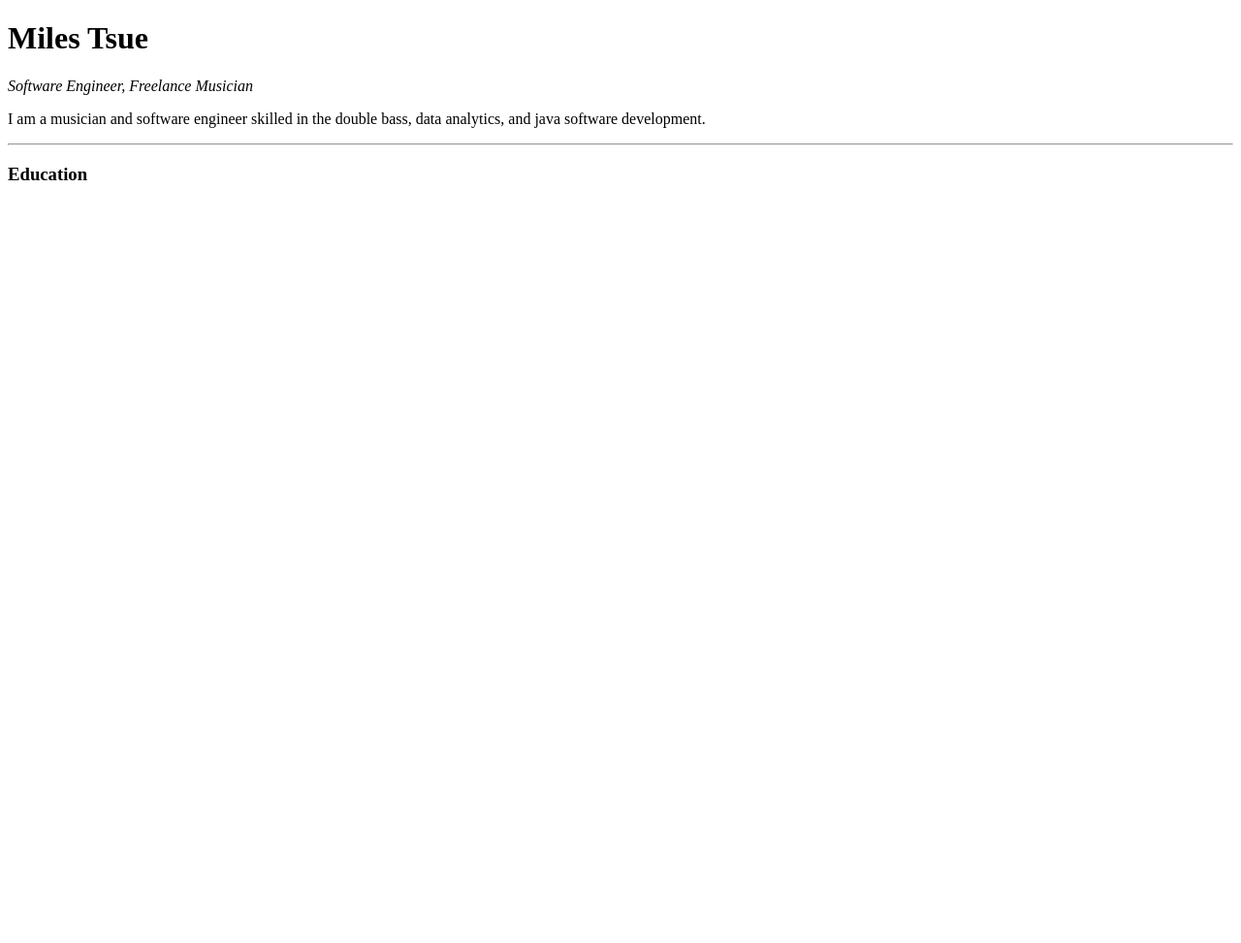
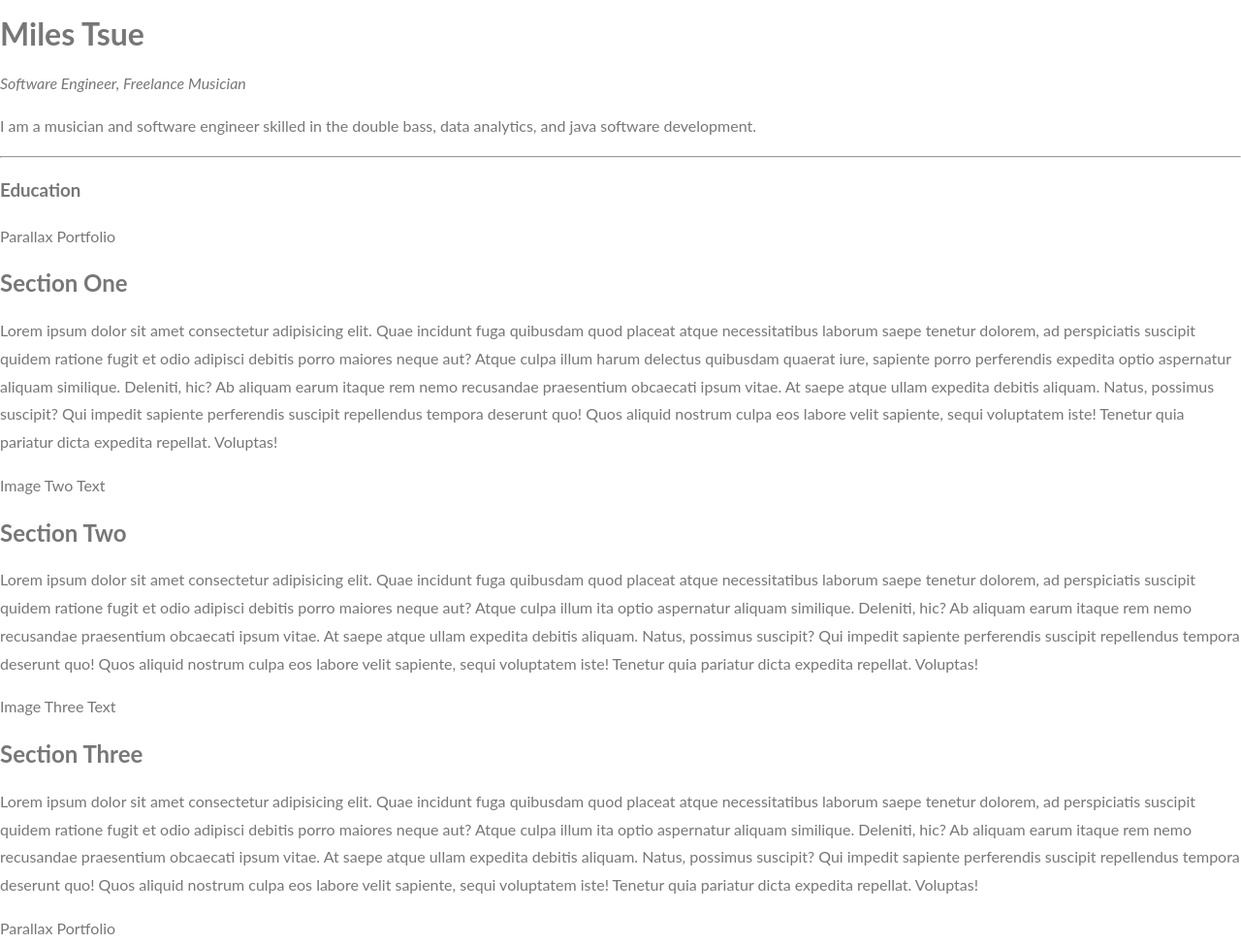
Before and after one commit to Kyle2Miles93/Portfolio2, a plain HTML site: page index.html in a window 1280 px wide. Shown: the whole page at 97% size. Before the commit the page ends 800 px from the top, so only its background shows below. Drawn offline with Linux system fonts and the light colour scheme.

Commit message:
added css and basic html outline using dummy lorem ipsum text

```diff
--- a/css/style.css
+++ b/css/style.css
@@ -0,0 +1,10 @@
+body, html {
+    height: 100%;
+    margin: 0;
+    font-size:16px;
+    font-family:"Lato", sans-serif;
+    font-weight: 400;
+    line-height: 1.8em;
+    color: #777;
+
+}
--- a/index.html
+++ b/index.html
@@ -8,6 +8,7 @@
     <title> 🎻 Miles's Parallax Portfolio</title>
     <link rel="shortcut icon" type="image/jpeg" href="/resources/Miles_Tsue.jpeg">
     <link rel="stylesheet" href="css/style.css">
+
 </head>
 
 <body>
@@ -17,8 +18,61 @@
         data analytics, and java software development.
     </p>
     <hr>
-        <h3>Education</h3>
+    <h3>Education</h3>
 
+  <div class="pimg1">
+    <div class="ptext"></div>
+      <span class="border">
+        Parallax Portfolio
+    </span>
+    </div>
+
+    <section class="section section-light">
+        <h2>Section One</h2>
+          <p>
+            Lorem ipsum dolor sit amet consectetur adipisicing elit. Quae incidunt fuga quibusdam quod placeat atque necessitatibus laborum saepe tenetur dolorem, ad perspiciatis suscipit quidem ratione fugit et odio adipisci debitis porro maiores neque aut? Atque culpa illum harum delectus quibusdam quaerat iure, sapiente porro perferendis expedita optio aspernatur aliquam similique. Deleniti, hic? Ab aliquam earum itaque rem nemo recusandae praesentium obcaecati ipsum vitae. At saepe atque ullam expedita debitis aliquam. Natus, possimus suscipit? Qui impedit sapiente perferendis suscipit repellendus tempora deserunt quo! Quos aliquid nostrum culpa eos labore velit sapiente, sequi voluptatem iste! Tenetur quia pariatur dicta expedita repellat. Voluptas!
+
+          </p>
+    </section>
+
+    <div class="pimg2">
+      <div class="ptext">
+          <span class="border">
+              Image Two Text
+          </span>
+      </div>
+    </div>
+
+    <section class="section section-dark">
+        <h2>Section Two</h2>
+          <p>
+            Lorem ipsum dolor sit amet consectetur adipisicing elit. Quae incidunt fuga quibusdam quod placeat atque necessitatibus laborum saepe tenetur dolorem, ad perspiciatis suscipit quidem ratione fugit et odio adipisci debitis porro maiores neque aut? Atque culpa illum ita optio aspernatur aliquam similique. Deleniti, hic? Ab aliquam earum itaque rem nemo recusandae praesentium obcaecati ipsum vitae. At saepe atque ullam expedita debitis aliquam. Natus, possimus suscipit? Qui impedit sapiente perferendis suscipit repellendus tempora deserunt quo! Quos aliquid nostrum culpa eos labore velit sapiente, sequi voluptatem iste! Tenetur quia pariatur dicta expedita repellat. Voluptas!
+
+          </p>
+    </section>
+
+    <div class="pimg3">
+        <div class="ptext">
+            <span class="border">
+                Image Three Text
+            </span>
+        </div>
+    </div>
+
+    <section class="section section-dark">
+        <h2>Section Three</h2>
+          <p>
+            Lorem ipsum dolor sit amet consectetur adipisicing elit. Quae incidunt fuga quibusdam quod placeat atque necessitatibus laborum saepe tenetur dolorem, ad perspiciatis suscipit quidem ratione fugit et odio adipisci debitis porro maiores neque aut? Atque culpa illum ita optio aspernatur aliquam similique. Deleniti, hic? Ab aliquam earum itaque rem nemo recusandae praesentium obcaecati ipsum vitae. At saepe atque ullam expedita debitis aliquam. Natus, possimus suscipit? Qui impedit sapiente perferendis suscipit repellendus tempora deserunt quo! Quos aliquid nostrum culpa eos labore velit sapiente, sequi voluptatem iste! Tenetur quia pariatur dicta expedita repellat. Voluptas!
+
+          </p>
+    </section>
+
+    <div class="pimg1">
+      <div class="ptext">
+        <span class="border">
+          Parallax Portfolio
+        </span>
+      </div>
+    </div>
 </body>
-
 </html>
```
